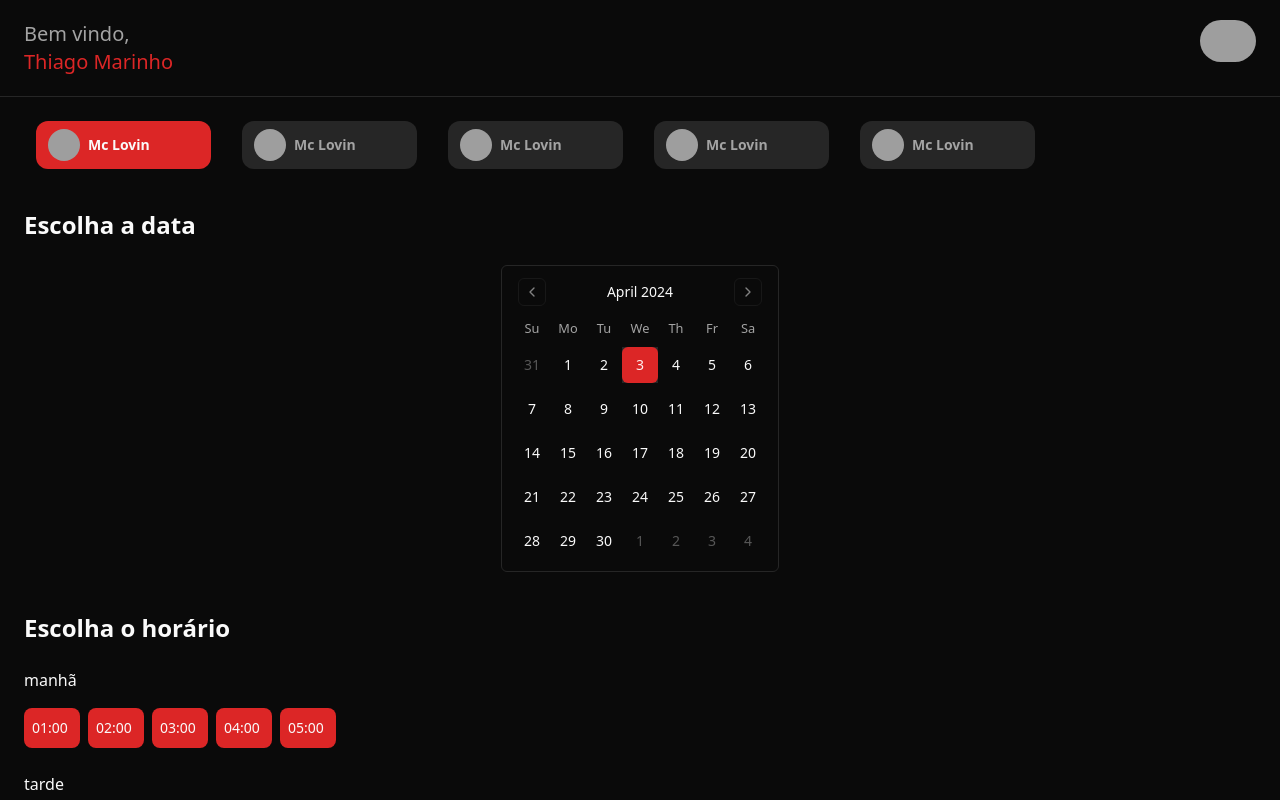
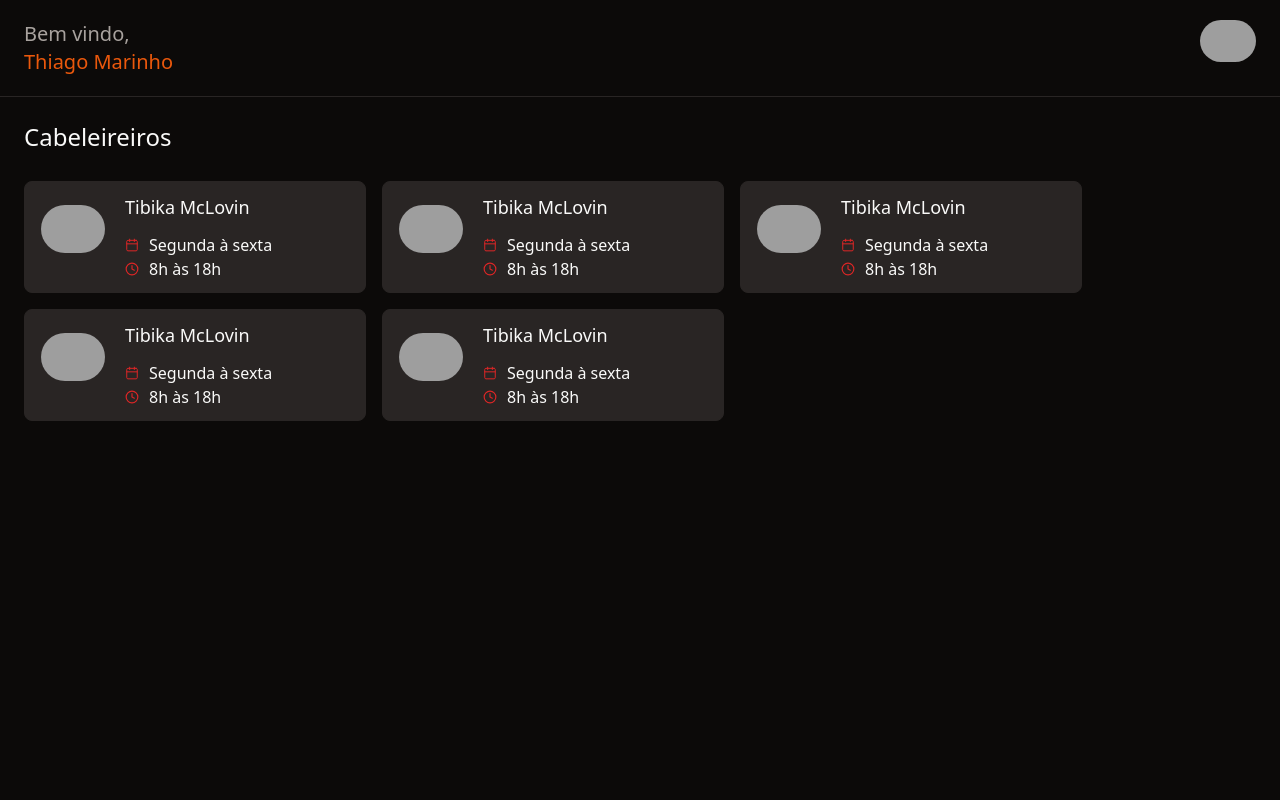
Before and after one commit to niciuoss/agenda-web, a React app: page /appointment in a window 1280 px wide. Shown: the top 800 px of the page. Built offline with nearby package versions, Linux system fonts and the light colour scheme; grey boxes are pictures that could not be loaded; the HTML template or start-up script is replaced by a standard one.

Commit message:
feat: updates

```diff
--- a/src/global.css
+++ b/src/global.css
@@ -3,52 +3,54 @@
 @tailwind utilities;
 
 
+
 @layer base {
   :root {
     --background: 0 0% 100%;
-    --foreground: 0 0% 3.9%;
+    --foreground: 20 14.3% 4.1%;
     --card: 0 0% 100%;
-    --card-foreground: 0 0% 3.9%;
+    --card-foreground: 20 14.3% 4.1%;
     --popover: 0 0% 100%;
-    --popover-foreground: 0 0% 3.9%;
-    --primary: 0 72.2% 50.6%;
-    --primary-foreground: 0 85.7% 97.3%;
-    --secondary: 0 0% 96.1%;
-    --secondary-foreground: 0 0% 9%;
-    --muted: 0 0% 96.1%;
-    --muted-foreground: 0 0% 45.1%;
-    --accent: 0 0% 96.1%;
-    --accent-foreground: 0 0% 9%;
+    --popover-foreground: 20 14.3% 4.1%;
+    --primary: 24.6 95% 53.1%;
+    --primary-foreground: 60 9.1% 97.8%;
+    --secondary: 60 4.8% 95.9%;
+    --secondary-foreground: 24 9.8% 10%;
+    --muted: 60 4.8% 95.9%;
+    --muted-foreground: 25 5.3% 44.7%;
+    --accent: 60 4.8% 95.9%;
+    --accent-foreground: 24 9.8% 10%;
     --destructive: 0 84.2% 60.2%;
-    --destructive-foreground: 0 0% 98%;
-    --border: 0 0% 89.8%;
-    --input: 0 0% 89.8%;
-    --ring: 0 72.2% 50.6%;
+    --destructive-foreground: 60 9.1% 97.8%;
+    --border: 20 5.9% 90%;
+    --input: 20 5.9% 90%;
+    --ring: 24.6 95% 53.1%;
     --radius: 0.5rem;
   }
 
   .dark {
-    --background: 0 0% 3.9%;
-    --foreground: 0 0% 98%;
-    --card: 0 0% 3.9%;
-    --card-foreground: 0 0% 98%;
-    --popover: 0 0% 3.9%;
-    --popover-foreground: 0 0% 98%;
-    --primary: 0 72.2% 50.6%;
-    --primary-foreground: 0 85.7% 97.3%;
-    --secondary: 0 0% 14.9%;
-    --secondary-foreground: 0 0% 98%;
-    --muted: 0 0% 14.9%;
-    --muted-foreground: 0 0% 63.9%;
-    --accent: 0 0% 14.9%;
-    --accent-foreground: 0 0% 98%;
-    --destructive: 0 62.8% 30.6%;
-    --destructive-foreground: 0 0% 98%;
-    --border: 0 0% 14.9%;
-    --input: 0 0% 14.9%;
-    --ring: 0 72.2% 50.6%;
+    --background: 20 14.3% 4.1%;
+    --foreground: 60 9.1% 97.8%;
+    --card: 20 14.3% 4.1%;
+    --card-foreground: 60 9.1% 97.8%;
+    --popover: 20 14.3% 4.1%;
+    --popover-foreground: 60 9.1% 97.8%;
+    --primary: 20.5 90.2% 48.2%;
+    --primary-foreground: 60 9.1% 97.8%;
+    --secondary: 12 6.5% 15.1%;
+    --secondary-foreground: 60 9.1% 97.8%;
+    --muted: 12 6.5% 15.1%;
+    --muted-foreground: 24 5.4% 63.9%;
+    --accent: 12 6.5% 15.1%;
+    --accent-foreground: 60 9.1% 97.8%;
+    --destructive: 0 72.2% 50.6%;
+    --destructive-foreground: 60 9.1% 97.8%;
+    --border: 12 6.5% 15.1%;
+    --input: 12 6.5% 15.1%;
+    --ring: 20.5 90.2% 48.2%;
   }
 }
+
 
 
 @layer base {
--- a/src/pages/app/appointment/appointment.tsx
+++ b/src/pages/app/appointment/appointment.tsx
@@ -4,10 +4,10 @@ import { Collaborators } from './collaborators'
 import { ScheduleCollaborators } from './schedule-collaborators'
 
 export function Appointment() {
-  const [step, setstep] = useState(2)
+  const [step, setstep] = useState(1)
   return (
     <>
-      {step === 1 && <Collaborators />}
+      {step === 1 && <Collaborators setStep={setstep} />}
       {step === 2 && <ScheduleCollaborators />}
     </>
   )
--- a/src/pages/app/appointment/collaborators.tsx
+++ b/src/pages/app/appointment/collaborators.tsx
@@ -1,23 +1,20 @@
 import { CardCollaborator } from './components/card-collaborator'
 
-export function Collaborators() {
+interface PropsType {
+  setStep: React.Dispatch<React.SetStateAction<number>>
+}
+
+export function Collaborators(props: PropsType) {
+  const { setStep } = props
   return (
     <>
       <div className="flex flex-col gap-7">
         <p className="text-2xl font-medium">Cabeleireiros</p>
 
         <section className="flex flex-wrap gap-4">
-          <CardCollaborator />
-          <CardCollaborator />
-          <CardCollaborator />
-          <CardCollaborator />
-          <CardCollaborator />
-          <CardCollaborator />
-          <CardCollaborator />
-          <CardCollaborator />
-          <CardCollaborator />
-          <CardCollaborator />
-          <CardCollaborator />
+          {Array.from({ length: 5 }).map((_, i) => (
+            <CardCollaborator key={i} setStep={setStep} />
+          ))}
         </section>
       </div>
     </>
--- a/src/pages/app/appointment/components/card-collaborator.tsx
+++ b/src/pages/app/appointment/components/card-collaborator.tsx
@@ -3,10 +3,18 @@ import { Avatar, AvatarFallback, AvatarImage } from '@radix-ui/react-avatar'
 import Calendar from '@/assets/Calendário.svg'
 import Clock from '@/assets/Horário.svg'
 
-export function CardCollaborator() {
+interface PropsType {
+  setStep: React.Dispatch<React.SetStateAction<number>>
+}
+
+export function CardCollaborator(props: PropsType) {
+  const { setStep } = props
   return (
     <>
-      <div className="flex h-[7rem] w-[342px] flex-row items-center rounded-lg border border-muted bg-muted px-4 py-4">
+      <div
+        onClick={() => setStep(2)}
+        className="flex h-[7rem] w-[342px] flex-row items-center rounded-lg border border-muted bg-muted px-4 py-4"
+      >
         <div className="flex flex-row items-center">
           <Avatar className="h-16 w-16">
             <AvatarImage
--- a/src/pages/auth/sign-in.tsx
+++ b/src/pages/auth/sign-in.tsx
@@ -1,4 +1,3 @@
-import { type } from 'os'
 import { Helmet } from 'react-helmet-async'
 import { useForm } from 'react-hook-form'
 import { Link } from 'react-router-dom'
@@ -10,7 +9,8 @@ import { Input } from '@/components/ui/input'
 import { Label } from '@/components/ui/label'
 
 const signInForm = z.object({
-  email: z.string().email(),
+  cpf: z.string(),
+  password: z.string(),
 })
 
 type SignInForm = z.infer<typeof signInForm>
@@ -68,8 +68,13 @@ export function SignIn() {
 
           <form onSubmit={handleSubmit(handleSignIn)} className="space-y-4">
             <div className="space-y-2">
-              <Label htmlFor="email">Seu e-mail</Label>
-              <Input id="email" type="email" {...register('email')} />
+              <Label htmlFor="cpf">Seu cpf</Label>
+              <Input id="cpf" type="cpf" {...register('cpf')} />
+            </div>
+
+            <div className="space-y-2">
+              <Label htmlFor="password">Sua senha</Label>
+              <Input id="password" type="password" {...register('password')} />
             </div>
 
             <Button
```
